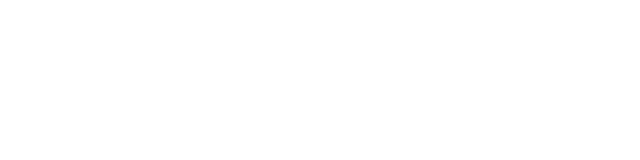
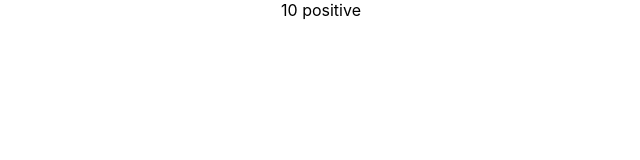
Before and after one commit to Isposta/baby-steps, a React (Create React App) app in the folder react-typescript-demo/: page / in a window 1280 px wide. Shown: the top 160 px of the page, without its empty margins (319-959 px from the left). Built offline with nearby package versions, Linux system fonts and the light colour scheme.

Commit message:
restricting props

```diff
--- a/react-typescript-demo/src/App.tsx
+++ b/react-typescript-demo/src/App.tsx
@@ -1,12 +1,12 @@
 import './App.css';
-
+import { RandomNumber } from './components/restriction/RandomNumber';
 
 
 
 function App() {
   return(
   <div className='App'>
-
+<RandomNumber value={10} isPositive/>
   </div>
   )
 }
--- /dev/null
+++ b/react-typescript-demo/src/components/restriction/RandomNumber.tsx
@@ -0,0 +1,37 @@
+type RandomNumberType = {
+    value: number
+  }
+
+  type PositiveNumber = RandomNumberType & {
+    isPositive: boolean
+    isNegative?: never
+    isZero?: never
+  }
+
+  type NegativeNumber = RandomNumberType & {
+    isNegative: boolean
+    isPositive?: never
+    isZero?: never
+  }
+
+  type Zero = RandomNumberType & {
+    isZero: boolean
+    isPositive?: never
+    isNegative?: never
+  }
+
+  type RandomNumberProps = PositiveNumber | NegativeNumber | Zero
+
+  export const RandomNumber = ({
+    value,
+    isPositive,
+    isNegative,
+    isZero
+  }: RandomNumberProps) => {
+    return (
+      <div>
+        {value} {isPositive && 'positive'} {isNegative && 'negative'}{' '}
+        {isZero && 'zero'}
+      </div>
+    )
+  }
```
